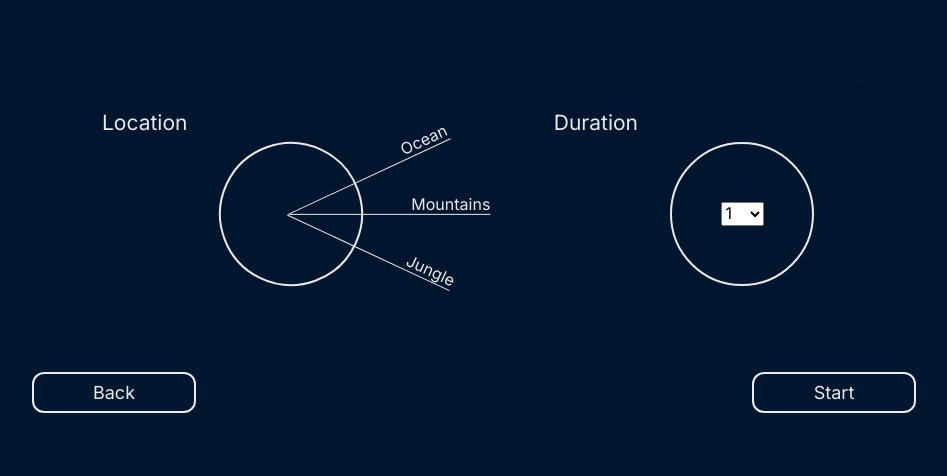
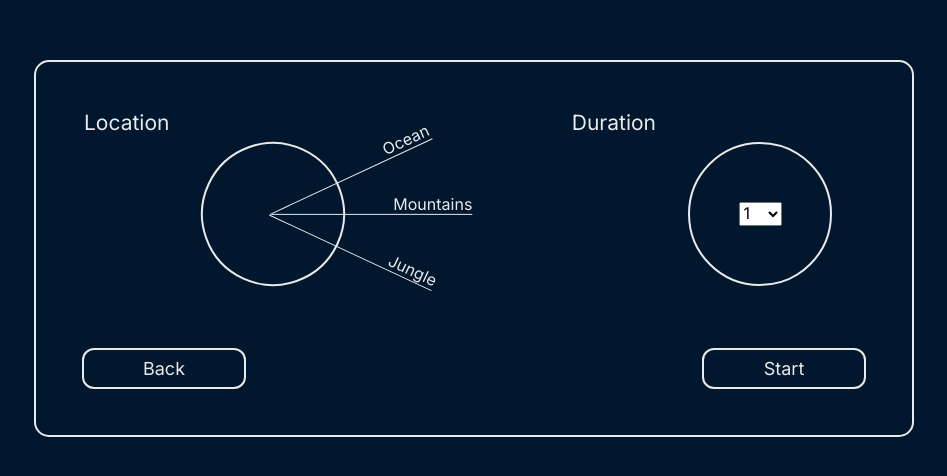
Before and after one commit to nickhibbits/meditation_app, a Next.js app: page /session_options in a window 1280 px wide. Shown: the part 152-628 px from the top of the page, without its empty margins (166-1113 px from the left). Built offline with nearby package versions, Linux system fonts and the light colour scheme.

Commit message:
Tighten Session Option page styles

```diff
--- a/components/session_options/SessionOptions.tsx
+++ b/components/session_options/SessionOptions.tsx
@@ -28,7 +28,7 @@ function SessionOptions() {
       style={{ position: "relative" }}
     >
       <Background imgSrc={background}>
-        {/* <div className={styles.options_container}> */}
+        <div className={styles.option_container}>
           <Options
             updateDuration={updateDuration}
             updateLocation={updateLocation}
@@ -47,7 +47,7 @@ function SessionOptions() {
               onClick={null}
             />
           </div>
-        {/* </div> */}
+        </div>
       </Background>
     </main>
   );
--- a/styles/pages/SessionOptions.module.scss
+++ b/styles/pages/SessionOptions.module.scss
@@ -18,15 +18,20 @@ $option-width: 11rem;
   }
 }
 
+.option_container {
+  background-color: rgba(variables.$clr-neutral-900, 0.3);
+  border-radius: variables.$br-2;
+  padding: variables.$padding-4;
+  backdrop-filter: blur(2px);
+  width: 100%;
+  border: solid 2px variables.$clr-neutral-100;
+}
+
 .options_wrapper {
   z-index: 1;
-  width: 90%;
+  // width: 90%;
+  margin-bottom: 2rem;
   justify-content: space-between;
-  background-color: rgba(variables.$clr-neutral-900, 0.4);
-  border-radius: variables.$br-1;
-  padding: variables.$padding-3;
-  margin-bottom: 2rem;
-  backdrop-filter: blur(2px);
 }
 
 .session_option_component {
@@ -69,6 +74,6 @@ $option-width: 11rem;
   }
 }
 
-.nav_button_wrapper {
-  width: 100%;
-}
+// .nav_button_wrapper {
+//   width: 100%;
+// }
```
Lines whose indentation alone changed are shown as unchanged.
